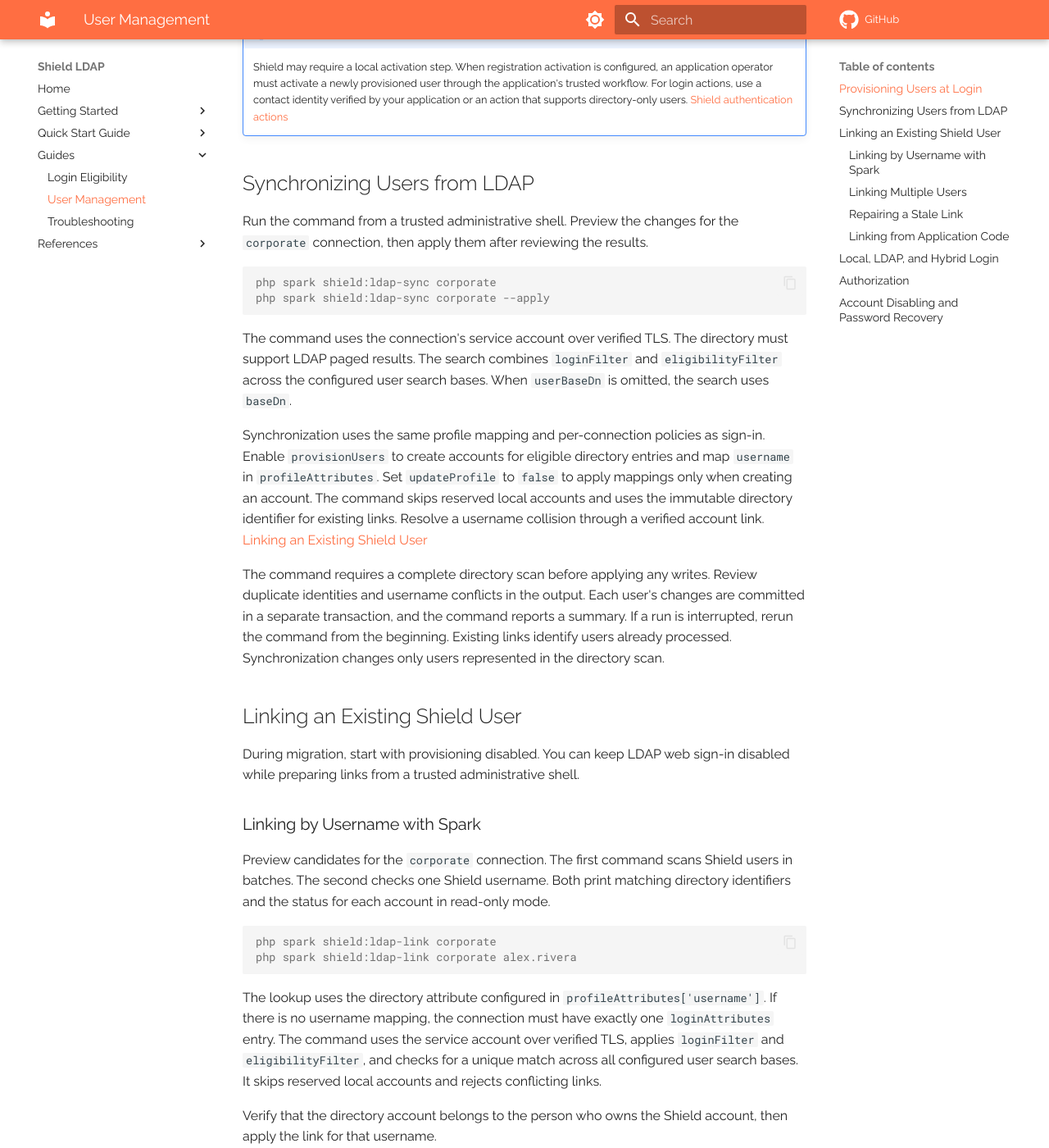
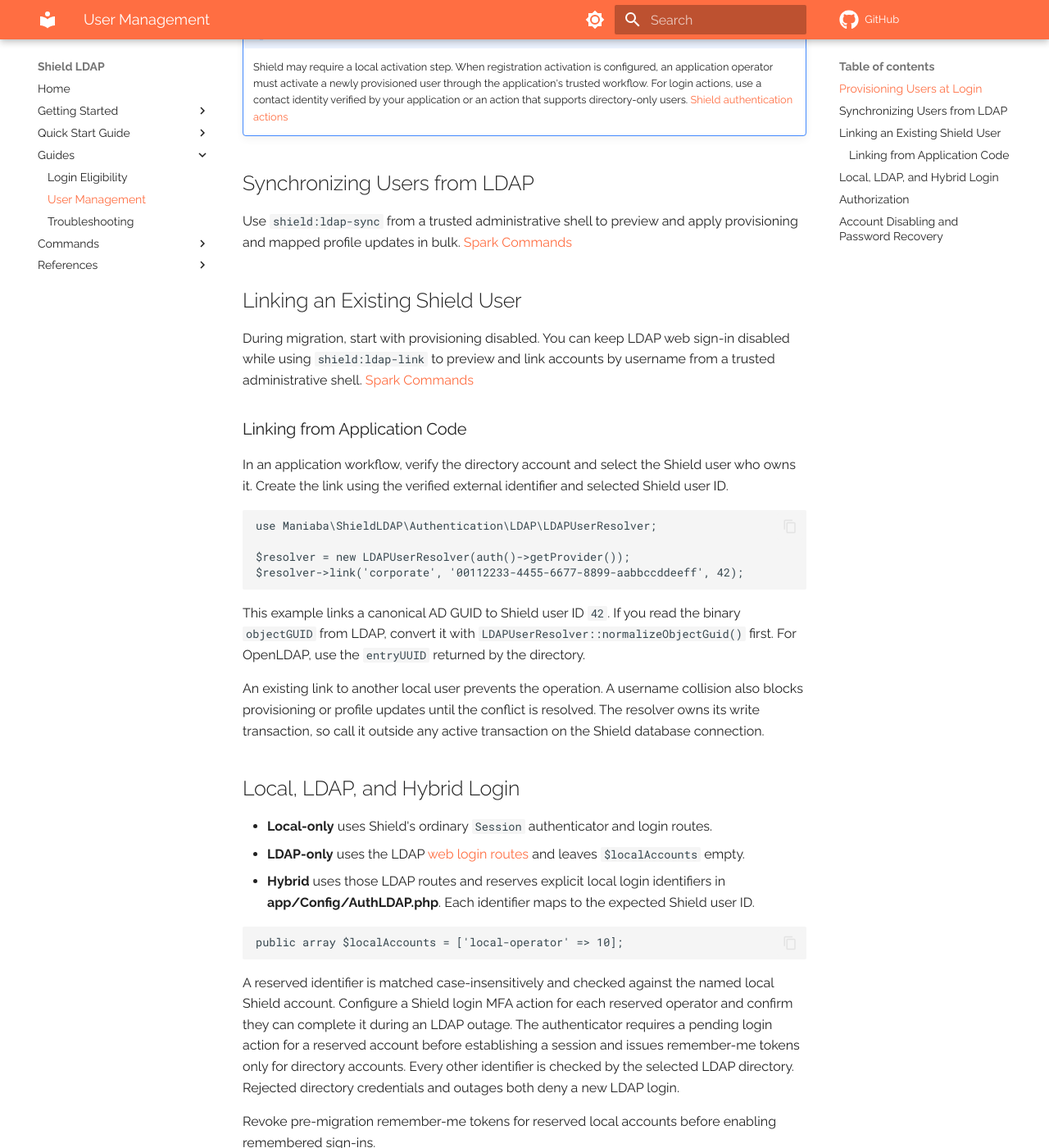
Before and after one commit to maniaba/shield-ldap, an MkDocs documentation site: the page built from docs/guides/user_management.md, in a window 1280 px wide and 1400 px high, scrolled down 843 px. Shown: the whole window at 82% size. Built offline with MkDocs 1.6.1 and Material for MkDocs 9.7.7, drawn with Linux system fonts in a browser that asks for light colours; comment, search, counter and statistics services are not loaded; the version menu is left out; some of the changed text lies outside the part shown.

Commit message:
docs: give Spark commands a dedicated guide (#16)

````diff
--- a/docs/guides/user_management.md
+++ b/docs/guides/user_management.md
@@ -45,116 +45,22 @@ profile field such as `directory_email`.
 
 ## Synchronizing Users from LDAP
 
-Run the command from a trusted administrative shell. Preview the changes for
-the `corporate` connection, then apply them after reviewing the results.
-
-```console
-php spark shield:ldap-sync corporate
-php spark shield:ldap-sync corporate --apply
-```
-
-The command uses the connection's service account over verified TLS. The
-directory must support LDAP paged results. The search combines `loginFilter`
-and `eligibilityFilter` across the configured user search bases. When
-`userBaseDn` is omitted, the search uses `baseDn`.
-
-Synchronization uses the same profile mapping and per-connection policies as
-sign-in. Enable `provisionUsers` to create accounts for eligible directory
-entries and map `username` in `profileAttributes`. Set `updateProfile` to
-`false` to apply mappings only when creating an account. The command skips
-reserved local accounts and uses the immutable directory identifier for
-existing links. Resolve a username collision through a verified account link.
-[Linking an Existing Shield User](#linking-an-existing-shield-user)
-
-The command requires a complete directory scan before applying any writes.
-Review duplicate identities and username conflicts in the output. Each user's
-changes are committed in a separate transaction, and the command reports a
-summary. If a run is interrupted, rerun the command from the beginning.
-Existing links identify users already processed. Synchronization changes only
-users represented in the directory scan.
+Use `shield:ldap-sync` from a trusted administrative shell to preview and apply
+provisioning and mapped profile updates in bulk.
+[Spark Commands](../commands/index.md#synchronize-users)
 
 ## Linking an Existing Shield User
 
 During migration, start with provisioning disabled. You can keep LDAP web
-sign-in disabled while preparing links from a trusted administrative shell.
-
-### Linking by Username with Spark
-
-Preview candidates for the `corporate` connection. The first command scans
-Shield users in batches. The second checks one Shield username. Both print
-matching directory identifiers and the status for each account in read-only
-mode.
-
-```console
-php spark shield:ldap-link corporate
-php spark shield:ldap-link corporate alex.rivera
-```
-
-The lookup uses the directory attribute configured in
-`profileAttributes['username']`. If there is no username mapping, the
-connection must have exactly one `loginAttributes` entry. The command uses
-the service account over verified TLS, applies `loginFilter` and
-`eligibilityFilter`, and checks for a unique match across all configured user
-search bases. It skips reserved local accounts and rejects conflicting links.
-
-Verify that the directory account belongs to the person who owns the Shield
-account, then apply the link for that username.
-
-```console
-php spark shield:ldap-link corporate alex.rivera --apply
-```
-
-The command repeats the directory lookup before writing. It stores only the
-LDAP identity link, keyed by the connection and the immutable directory
-identifier, such as the normalized AD `objectGUID` or an OpenLDAP `entryUUID`.
-
-### Linking Multiple Users
-
-Run the read-only scan and review the proposed matches before applying them
-together. Resolve username collisions or ambiguous directory matches first.
-
-```console
-php spark shield:ldap-link corporate
-php spark shield:ldap-link corporate --all --apply
-```
-
-Bulk mode adds missing links. It checks for duplicate local usernames and for
-multiple users matching the same LDAP object before any writes. It looks up
-each account again before saving its link. It reports individual conflicts and
-counts for linked, skipped, and conflicting accounts. Expected skips, such as
-an already linked user or a user without an eligible match, allow the run to
-continue.
-
-An unexpected directory error stops the run. Each completed link is saved
-independently. Run another preview before retrying to see the current results.
-
-### Repairing a Stale Link
-
-Recreating a directory account can give the same username a new immutable
-identifier. Preview the affected Shield user to see the `stale_link` status
-and the new directory identifier.
-
-```console
-php spark shield:ldap-link corporate alex.rivera
-```
-
-Verify that the new directory account belongs to this Shield user. Pass the
-identifier shown in the preview to repair the link for the selected connection.
-
-```console
-php spark shield:ldap-link corporate alex.rivera --apply --replace 00112233-4455-6677-8899-aabbccddeeff
-```
-
-The command requires exactly one existing link for the named user on that
-connection. It repeats the directory lookup and updates the link only if the
-new identifier matches `--replace` and is available. A changed identifier or
-an identity conflict blocks the repair.
+sign-in disabled while using `shield:ldap-link` to preview and link accounts by
+username from a trusted administrative shell.
+[Spark Commands](../commands/index.md#link-existing-users)
 
 ### Linking from Application Code
 
-For accounts with different usernames, verify the directory account in a
-trusted operator workflow and link its immutable identifier to the Shield user
-ID.
+In an application workflow, verify the directory account and select the Shield
+user who owns it. Create the link using the verified external identifier and
+selected Shield user ID.
 
 ```php
 use Maniaba\ShieldLDAP\Authentication\LDAP\LDAPUserResolver;
--- a/mkdocs.yml
+++ b/mkdocs.yml
@@ -75,6 +75,8 @@ nav:
     - Login Eligibility: guides/login_eligibility.md
     - User Management: guides/user_management.md
     - Troubleshooting: guides/troubleshooting.md
+  - Commands:
+    - Spark Commands: commands/index.md
   - References:
     - Configuration Reference: references/configuration.md
     - Directory Diagnostics: references/diagnostics.md
````
Also changed, not shown: docs/commands/index.md (added, +109 -0 lines), docs/index.md (+1 -0 lines), docs/ldap.md (+1 -0 lines), docs/references/configuration.md (+1 -1 lines), docs/references/diagnostics.md (+1 -1 lines).
